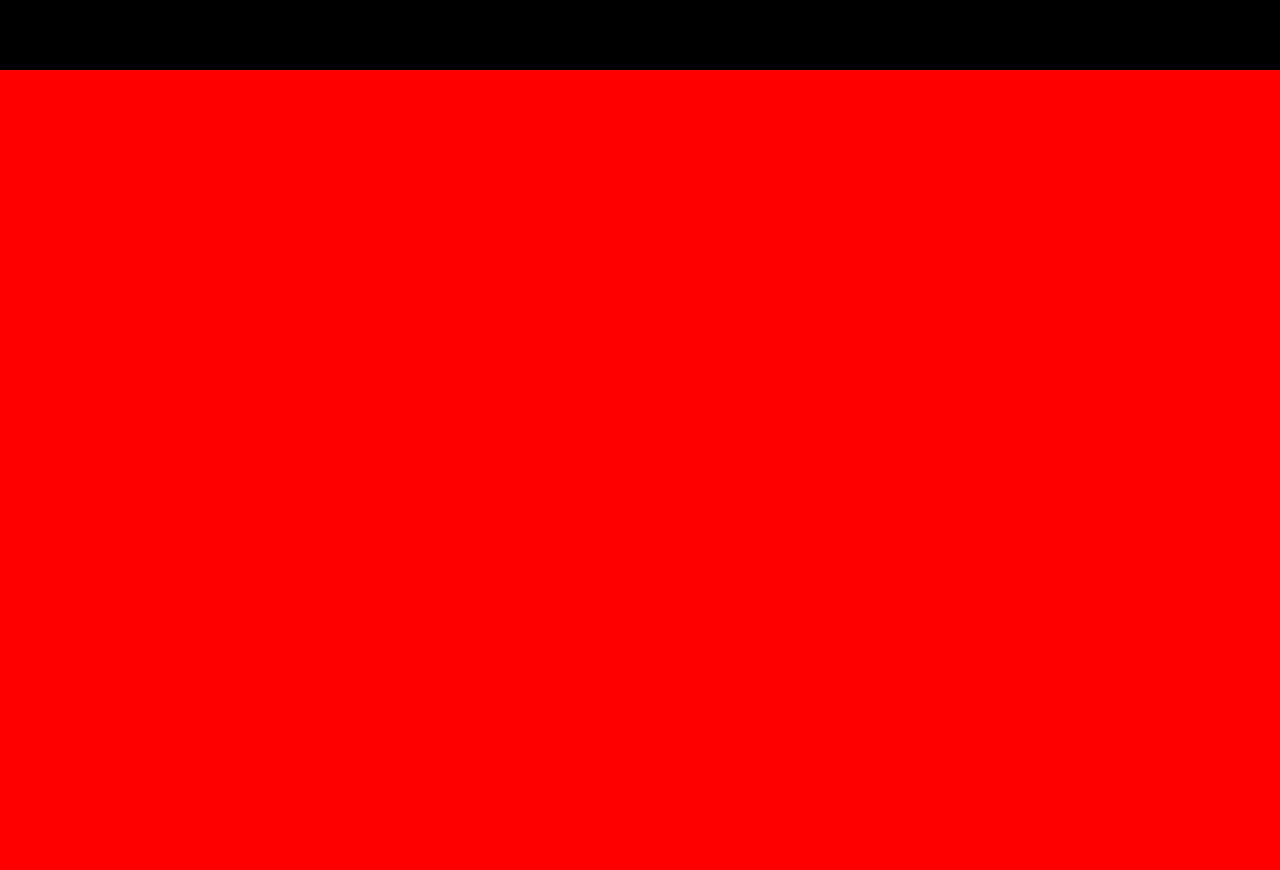
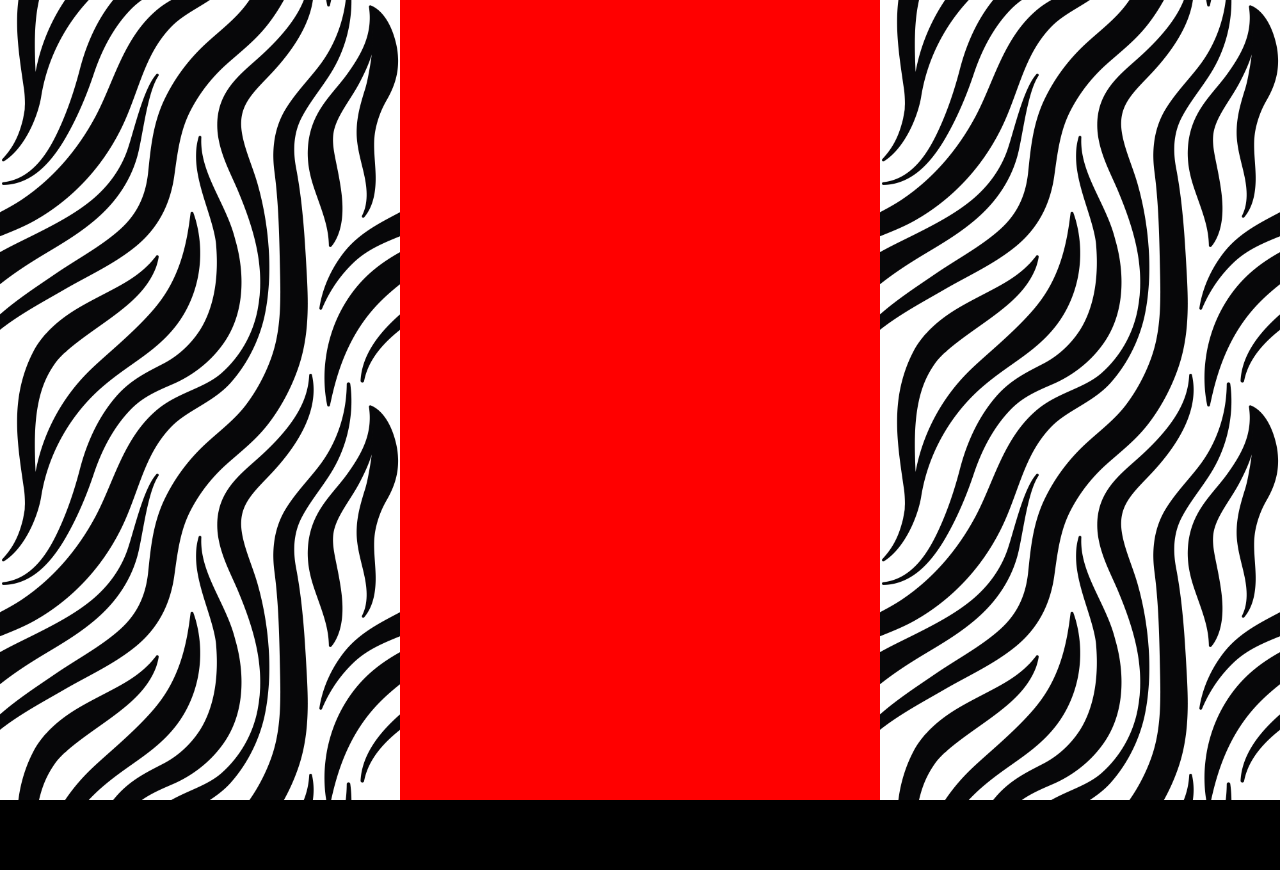
Before and after one commit to HenryAler/Calendar, a Django app: page / in a window 1280 px wide. Shown: the part 60-930 px from the top of the page. Before the commit the page ends 130 px from the top, so only its background shows below. Run offline with Django 5.2, Linux system fonts and the light colour scheme.

Commit message:
reworking css scrollbar

```diff
--- a/record/calendarview/templates/base.html
+++ b/record/calendarview/templates/base.html
@@ -28,7 +28,7 @@
 
              {% block content %}
 
-             {% endblock content %}
+             {% endblock content%}
 
         <div class='right-panel'></div>
     </section>
--- a/record/static/css/style.css
+++ b/record/static/css/style.css
@@ -11,6 +11,7 @@
 
 ::-webkit-scrollbar {
     width: 0;
+    height: 0;
 }
 
 .menu {
@@ -40,7 +41,8 @@
 
 .page {
     display: flex;
-    /* height: 100%; */
+    justify-content: space-between;
+    height: 100%;
     width: 100%;
 }
 
```
